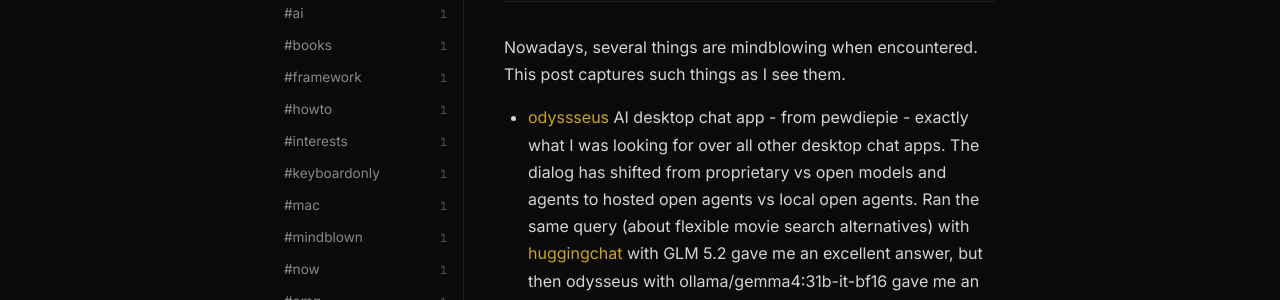
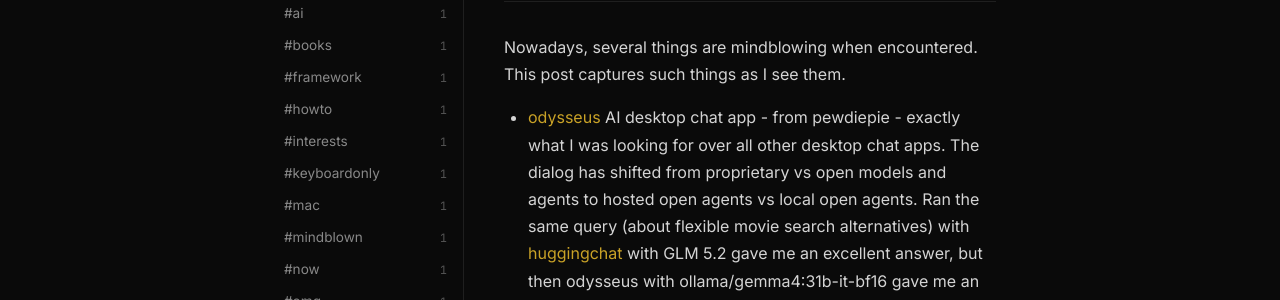
Before and after one commit to rcanand/rcanand.github.io, a Jekyll site: the page built from _posts/2026-06-20-omg.md, in a window 1280 px wide and 900 px high. Shown: the part 239-539 px from the top of the window. Built offline with Jekyll 4.4.1, drawn with Linux system fonts in a browser that asks for light colours; comment, search, counter and statistics services are not loaded.

Commit message:
typo fixed

```diff
--- a/_posts/2026-06-20-omg.md
+++ b/_posts/2026-06-20-omg.md
@@ -6,7 +6,7 @@
 ---
 Nowadays, several things are mindblowing when encountered. This post captures such things as I see them.
 
--  [odyssseus](https://github.com/pewdiepie-archdaemon/odysseus) AI desktop chat app - from pewdiepie - exactly what I was looking for over all other desktop chat apps. The dialog has shifted from proprietary vs open models and agents to hosted open agents vs local open agents. Ran the same query (about flexible movie search alternatives) with [huggingchat](https://huggingface.co/chat/) with GLM 5.2 gave me an excellent answer, but then odysseus with ollama/gemma4:31b-it-bf16 gave me an equally excellent response. And odysseus' colors were a bit of an edge too.
+-  [odysseus](https://github.com/pewdiepie-archdaemon/odysseus) AI desktop chat app - from pewdiepie - exactly what I was looking for over all other desktop chat apps. The dialog has shifted from proprietary vs open models and agents to hosted open agents vs local open agents. Ran the same query (about flexible movie search alternatives) with [huggingchat](https://huggingface.co/chat/) with GLM 5.2 gave me an excellent answer, but then odysseus with ollama/gemma4:31b-it-bf16 gave me an equally excellent response. And odysseus' colors were a bit of an edge too.
 
 ![hosted open model response](/assets/images/huggingchat_glm.png)
 
```
